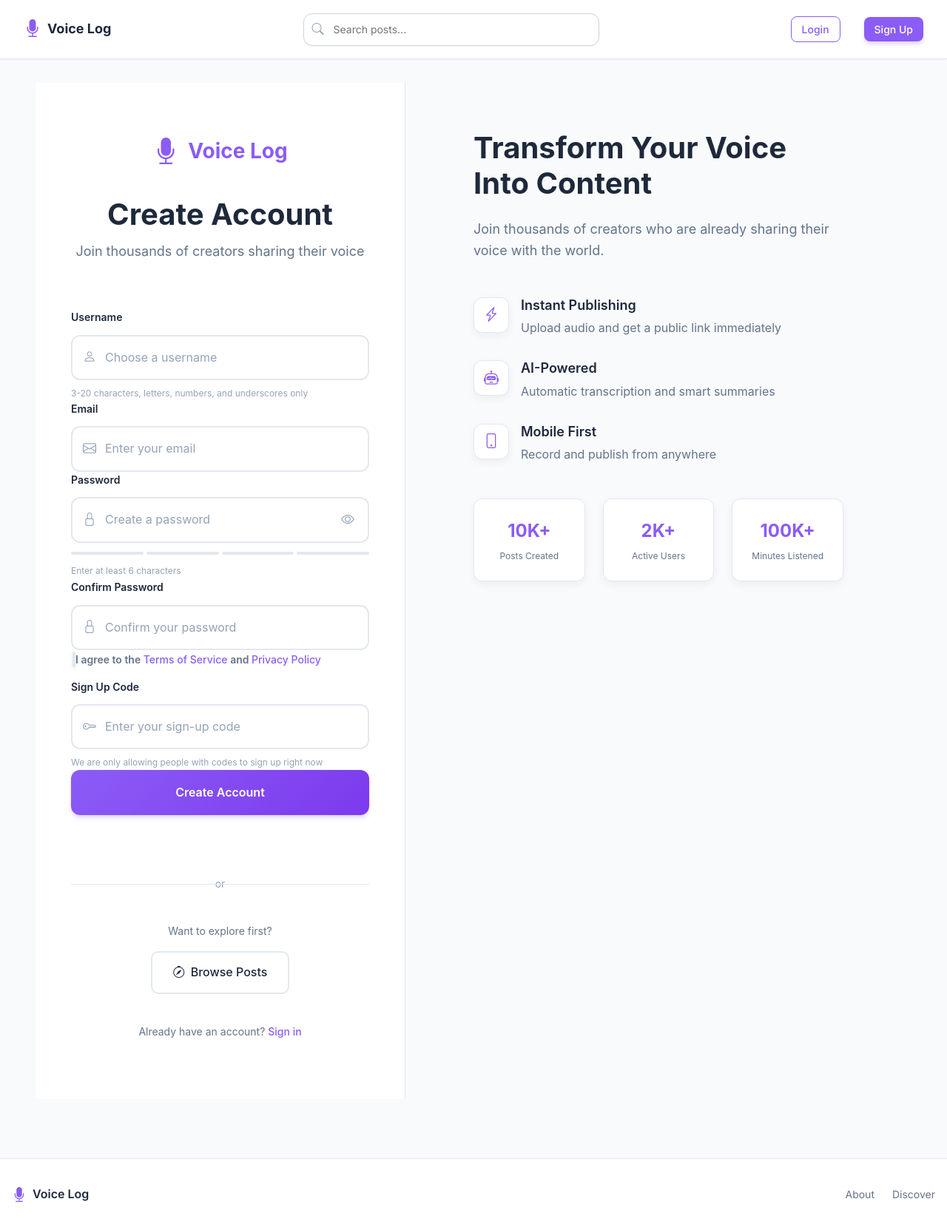
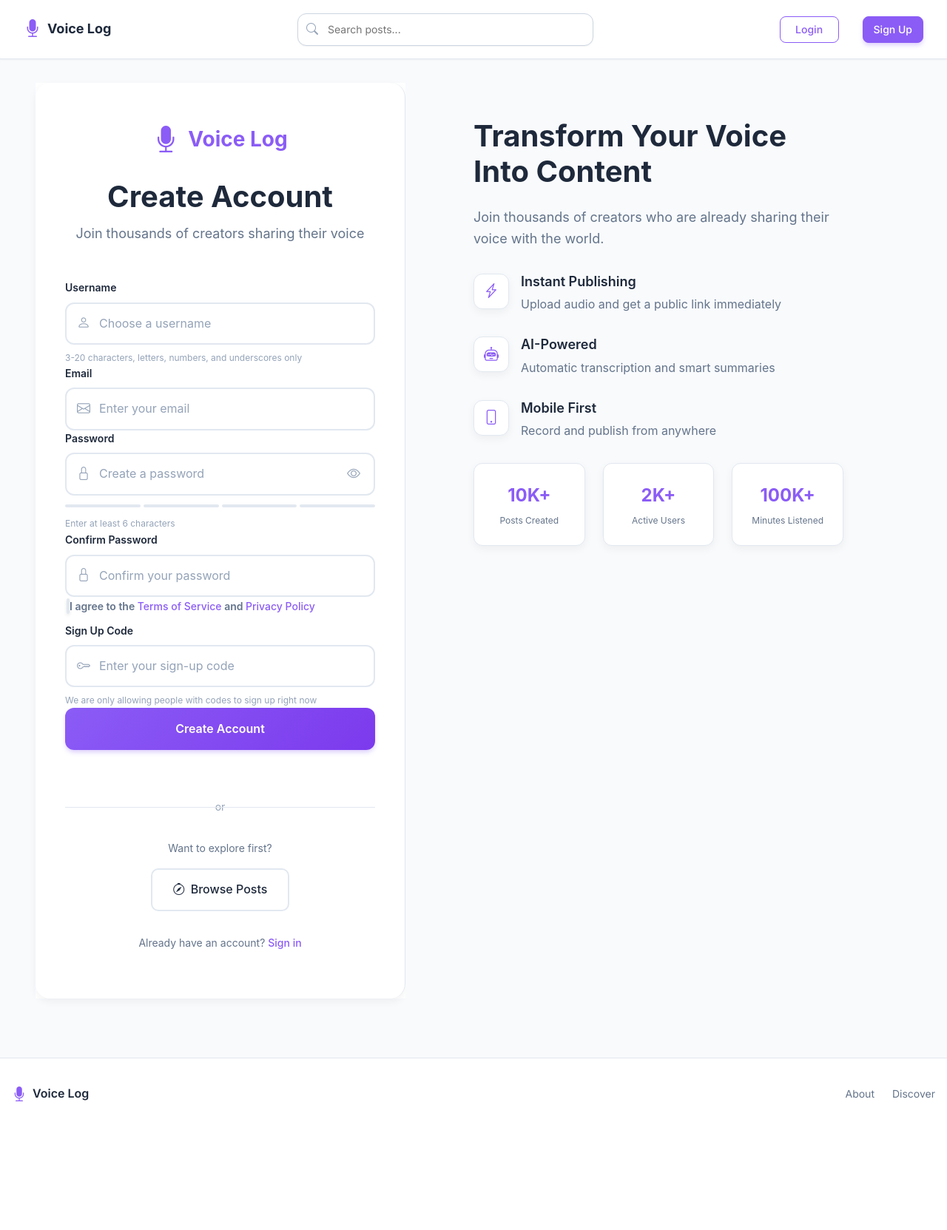
Before and after one commit to jpatrickfarrell/voice_log, a Flask app: page /auth/register in a window 1280 px wide. Shown: the whole page at 74% size. After the commit the page ends 1489 px from the top, so only its background shows below. Run offline with Flask 3, Linux system fonts and the light colour scheme.

Commit message:
Fixup changes for sizing and spacing on login and register page.

```diff
--- a/templates/auth/register.html
+++ b/templates/auth/register.html
@@ -239,17 +239,19 @@
     flex: 1;
     max-width: 500px;
     background: white;
-    padding: 4rem 3rem;
+    padding: 3rem 2.5rem;
     display: flex;
     flex-direction: column;
     justify-content: center;
     border-right: 1px solid var(--border-light);
+    border-radius: 20px;
+    box-shadow: 0 4px 12px rgba(0, 0, 0, 0.05);
 }
 
 /* Header */
 .auth-header {
     text-align: center;
-    margin-bottom: 3rem;
+    margin-bottom: 2rem;
 }
 
 .logo {
@@ -257,7 +259,7 @@
     align-items: center;
     justify-content: center;
     gap: 0.75rem;
-    margin-bottom: 2rem;
+    margin-bottom: 1.5rem;
     font-size: 1.75rem;
     font-weight: 700;
     color: var(--primary-main);
@@ -282,13 +284,13 @@
 
 /* Form */
 .auth-form {
-    margin-bottom: 2.5rem;
+    margin-bottom: 2rem;
     overflow: visible;
     position: relative;
 }
 
 .form-group {
-    margin-bottom: 1.75rem;
+    margin-bottom: 1.5rem;
     overflow: visible;
     position: relative;
 }
@@ -297,7 +299,7 @@
     display: block;
     font-weight: 600;
     color: var(--text-primary);
-    margin-bottom: 0.75rem;
+    margin-bottom: 0.5rem;
     font-size: 0.875rem;
 }
 
@@ -316,7 +318,7 @@
 
 .input-wrapper input {
     width: 100%;
-    padding: 1rem 1rem 1rem 2.75rem;
+    padding: 0.875rem 1rem 0.875rem 2.75rem;
     border: 2px solid var(--border-light);
     border-radius: 12px;
     font-size: 1rem;
@@ -461,7 +463,7 @@
     background: linear-gradient(135deg, var(--primary-main) 0%, var(--primary-dark) 100%) !important;
     color: white !important;
     border: none !important;
-    padding: 1.125rem !important;
+    padding: 1rem !important;
     border-radius: 12px !important;
     font-size: 1rem !important;
     font-weight: 600 !important;
@@ -513,7 +515,7 @@
 /* Divider */
 .divider {
     text-align: center;
-    margin: 2.5rem 0;
+    margin: 2rem 0;
     position: relative;
 }
 
@@ -537,7 +539,7 @@
 /* Quick Start */
 .quick-start {
     text-align: center;
-    margin-bottom: 2.5rem;
+    margin-bottom: 2rem;
 }
 
 .quick-start p {
@@ -594,7 +596,7 @@
     display: flex;
     align-items: flex-start;
     justify-content: center;
-    padding: 4rem 3rem;
+    padding: 3rem 2.5rem;
     color: var(--text-primary);
 }
 
@@ -613,13 +615,13 @@
 .panel-content > p {
     font-size: 1.125rem;
     color: var(--text-secondary);
-    margin-bottom: 3rem;
+    margin-bottom: 2rem;
     line-height: 1.6;
 }
 
 /* Features */
 .features {
-    margin-bottom: 3rem;
+    margin-bottom: 2rem;
 }
 
 .feature {
--- a/templates/base.html
+++ b/templates/base.html
@@ -11,6 +11,46 @@
     <link href="https://cdn.jsdelivr.net/npm/bootstrap-icons@1.10.0/font/bootstrap-icons.css" rel="stylesheet">
     <!-- Custom CSS -->
     <link href="{{ url_for('static', filename='css/style.css') }}" rel="stylesheet">
+
+    <!-- Header Button Styling -->
+    <style>
+        .header-actions .btn {
+            min-width: 80px;
+            height: 36px;
+            display: inline-flex;
+            align-items: center;
+            justify-content: center;
+            font-size: 0.875rem;
+            font-weight: 500;
+            text-decoration: none;
+            border-radius: 8px;
+            transition: all 0.2s ease;
+        }
+
+        .header-actions .btn-outline-primary {
+            border: 1px solid var(--primary-main);
+            color: var(--primary-main);
+            background: transparent;
+        }
+
+        .header-actions .btn-outline-primary:hover {
+            background: var(--primary-main);
+            color: white;
+            transform: translateY(-1px);
+        }
+
+        .header-actions .btn-primary {
+            background: var(--primary-main);
+            color: white;
+            border: 1px solid var(--primary-main);
+        }
+
+        .header-actions .btn-primary:hover {
+            background: var(--primary-dark);
+            border-color: var(--primary-dark);
+            transform: translateY(-1px);
+        }
+    </style>
 
     <!-- Favicon -->
     <link rel="icon" type="image/x-icon" href="{{ url_for('static', filename='icons/favicon.ico') }}">
```
Also changed, not shown: templates/auth/login.html (+15 -13 lines), guidelines.json.
